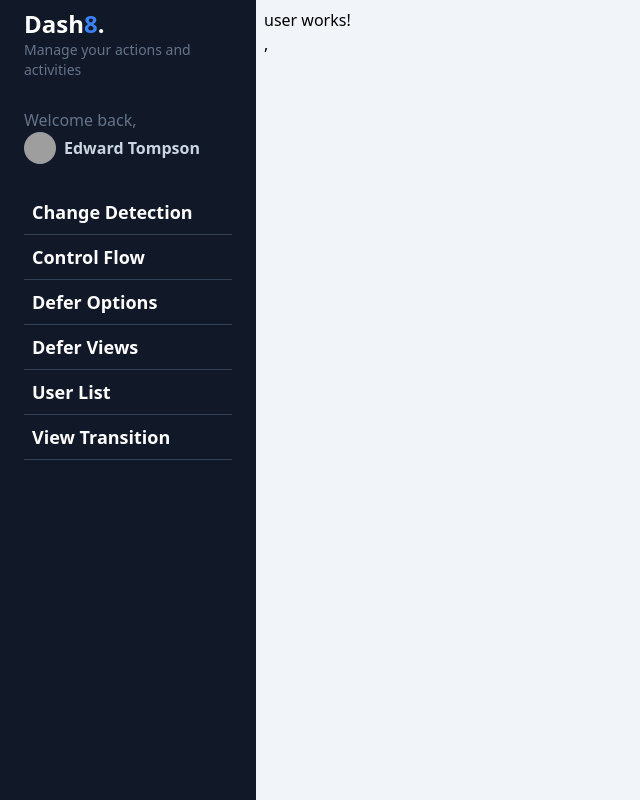
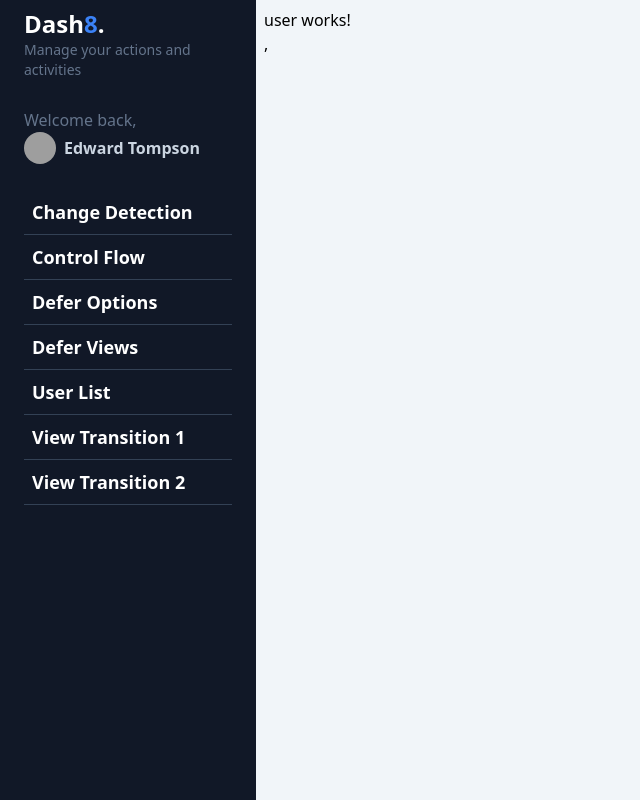
Before and after one commit to fhidalgorosabal/angular17, an Angular app: page /dashboard/user/1 in a window 1280 px wide. Shown: the whole page, without its empty margins (0-640 px from the left). Built offline with nearby package versions, Linux system fonts and the light colour scheme; grey boxes are pictures that could not be loaded.

Commit message:
feature: View transition

```diff
--- a/src/app/app.config.ts
+++ b/src/app/app.config.ts
@@ -1,8 +1,10 @@
 import { ApplicationConfig } from '@angular/core';
-import { provideRouter } from '@angular/router';
+import { provideRouter, withViewTransitions } from '@angular/router';
 
 import { routes } from './app.routes';
 
 export const appConfig: ApplicationConfig = {
-  providers: [provideRouter(routes)]
+  providers: [
+    provideRouter(routes, withViewTransitions())
+  ]
 };
--- a/src/app/app.routes.ts
+++ b/src/app/app.routes.ts
@@ -36,9 +36,14 @@ export const routes: Routes = [
                 loadComponent: () => import('./dashboard/pages/users/users.component')
             },
             {
-                path: 'view-transition',
-                title: 'View Transition',
-                loadComponent: () => import('./dashboard/pages/view-transition/view-transition.component')
+                path: 'view-transition-1',
+                title: 'View Transition 1',
+                loadComponent: () => import('./dashboard/pages/view-transition/view-transition-1.component')
+            },
+            {
+                path: 'view-transition-2',
+                title: 'View Transition 2',
+                loadComponent: () => import('./dashboard/pages/view-transition/view-transition-2.component')
             },
             {
                 path: '',
--- /dev/null
+++ b/src/app/dashboard/pages/view-transition/view-transition-1.component.ts
@@ -0,0 +1,26 @@
+import { CommonModule } from '@angular/common';
+import { ChangeDetectionStrategy, Component } from '@angular/core';
+import { TitleComponent } from '../../../shared/title/title.component';
+
+@Component({
+  standalone: true,
+  imports: [
+    CommonModule,
+    TitleComponent
+  ],
+  template: `
+    <app-title [title]="'View Transition 1'"/>
+    <section class="flex justify-start">
+      <img
+        srcset="https://picsum.photos/id/237/200/300"
+        alt="Picsum"
+        width="200"
+        height="300"
+        style="view-transition-name: hero1;"
+      >
+      <div class="bg-blue-500 w-56 h-56" style="view-transition-name: hero2;"></div>
+    </section>
+  `,
+  changeDetection: ChangeDetectionStrategy.OnPush,
+})
+export default class ViewTransition1Component { }
--- /dev/null
+++ b/src/app/dashboard/pages/view-transition/view-transition-2.component.ts
@@ -0,0 +1,26 @@
+import { CommonModule } from '@angular/common';
+import { ChangeDetectionStrategy, Component } from '@angular/core';
+import { TitleComponent } from '../../../shared/title/title.component';
+
+@Component({
+  standalone: true,
+  imports: [
+    CommonModule,
+    TitleComponent
+  ],
+  template: `
+    <app-title [title]="'View Transition 2'"/>
+    <section class="flex justify-end">
+      <div class="bg-blue-800 w-32 h-32 rounded" style="view-transition-name: hero2;"></div>
+      <img
+        srcset="https://picsum.photos/id/237/200/300"
+        alt="Picsum"
+        width="200"
+        height="300"
+        style="view-transition-name: hero1;"
+      >
+    </section>
+  `,
+  changeDetection: ChangeDetectionStrategy.OnPush,
+})
+export default class ViewTransition2Component { }
--- a/src/app/dashboard/pages/view-transition/view-transition.component.html
+++ /dev/null
@@ -1 +0,0 @@
-<p>view-transition works!</p>,
--- a/src/app/dashboard/pages/view-transition/view-transition.component.ts
+++ /dev/null
@@ -1,13 +0,0 @@
-import { CommonModule } from '@angular/common';
-import { ChangeDetectionStrategy, Component } from '@angular/core';
-
-@Component({
-  standalone: true,
-  imports: [
-    CommonModule,
-  ],
-  templateUrl: './view-transition.component.html',
-  styles: ``,
-  changeDetection: ChangeDetectionStrategy.OnPush,
-})
-export default class ViewTransitionComponent { }
```
